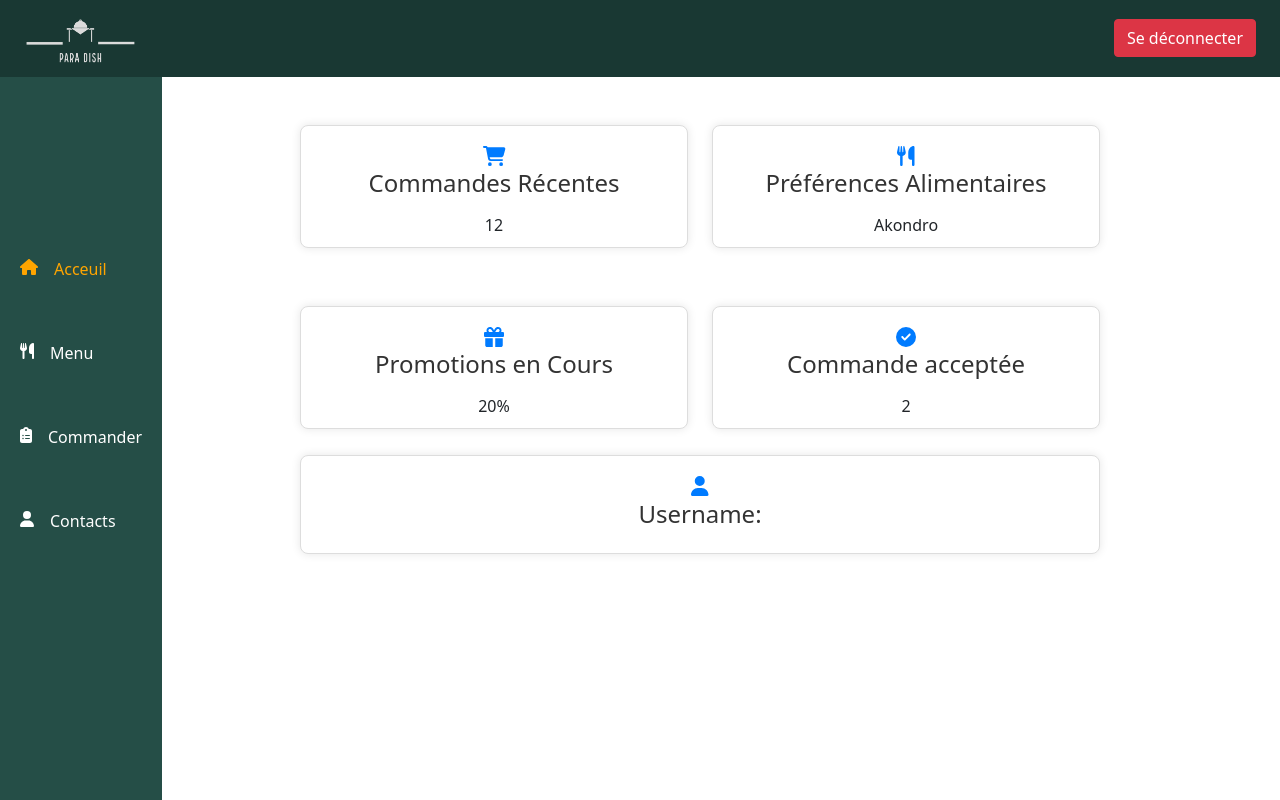
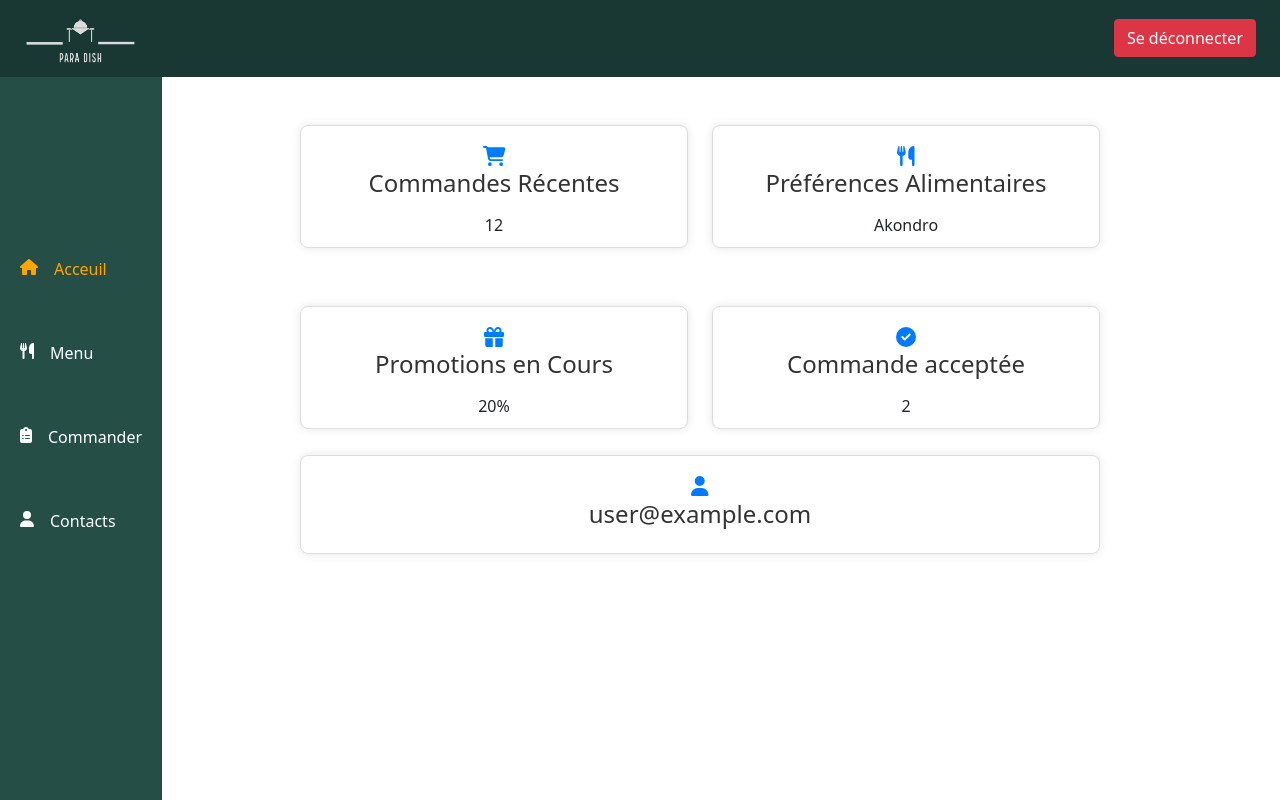
Before and after one commit to Food-orders-mgt2/frontend, a React (Vite) app: page /private/private-home in a window 1280 px wide. Built offline with nearby package versions, Linux system fonts and the light colour scheme; no server answers; sample sign-in values are in the browser's storage.

Commit message:
feat: save orders fonctionnality

```diff
--- a/src/components/DashboardForUser.jsx
+++ b/src/components/DashboardForUser.jsx
@@ -8,7 +8,7 @@ export default function Dashboard() {
 
   const { currentUser } = useContext(UserContext);
 
-  const username = currentUser ? currentUser.username : '';
+  const email = currentUser ? currentUser.email : '';
 
   currentUser
   return (
@@ -51,7 +51,7 @@ export default function Dashboard() {
         <div className="col-md-12">
           <div className="dashboard-card">
             <FontAwesomeIcon icon={faUser} className="dashboard-icon" />
-            <h2 className='h2-d'>Username: {username}</h2>
+            <h2 className='h2-d'>{email}</h2>
           </div>
         </div>
       </div>
--- a/src/components/SignUpModal.jsx
+++ b/src/components/SignUpModal.jsx
@@ -39,7 +39,7 @@ export default function SignUpModal() {
     }
 
     try {
-      const cred = await signUp(username, email, password);
+      const cred = await signUp( email, password);
       formRef.current.reset();
       setValidation("");
       console.log(cred);
```
